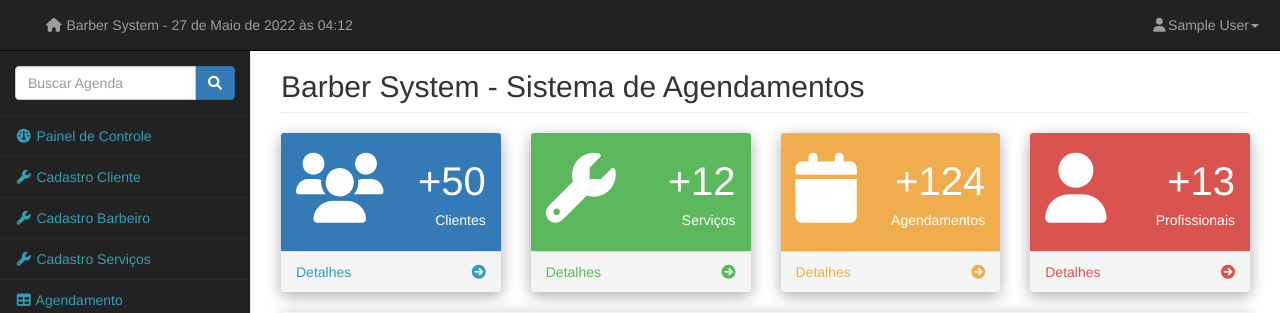
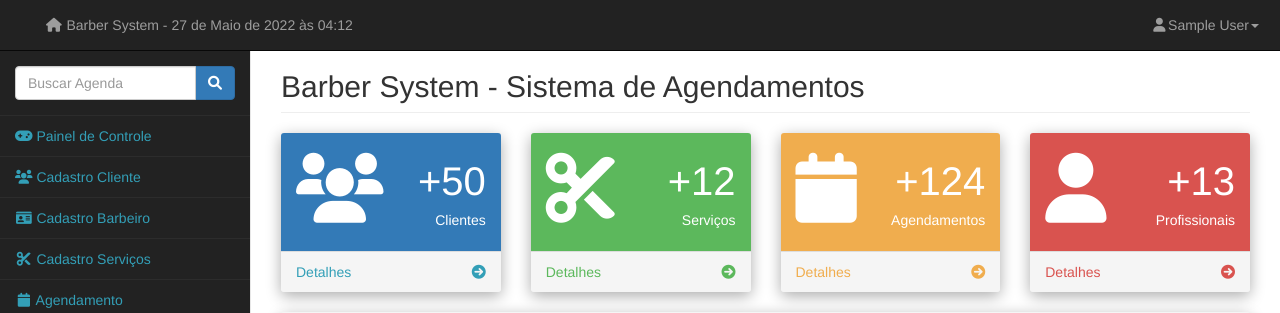
Before and after one commit to DanielBelorini22/barber_system_administracao, a Django app: page / in a window 1280 px wide. Shown: the top 313 px of the page. Run offline with Django 4.2, Linux system fonts and the light colour scheme; the visitor is signed in with stand-in values (Sample User, id 1); data that the repository does not hold is empty; some libraries are stand-ins or nearby versions.

Commit message:
icones da barra de menu

```diff
--- a/administracao/templates/index.html
+++ b/administracao/templates/index.html
@@ -107,22 +107,22 @@
                         <!-- /input-group -->
                     </li>
                     <li>
-                        <a href="/"><i class="fa fa-dashboard fa-fw"></i> Painel de Controle</a>
+                        <a href="/"><i class="fa-solid fa-gamepad fa-fw"></i> Painel de Controle</a>
                     </li>
                     <li>
-                        <a href="{% url 'cliente' %}"><i class="fa fa-wrench fa-fw"></i> Cadastro Cliente</a>
+                        <a href="{% url 'cliente' %}"><i class="fa-solid fa-users fa-fw"></i> Cadastro Cliente</a>
                     </li>
                     <li>
-                        <a href="{% url 'prof' %}"><i class="fa fa-wrench fa-fw"></i> Cadastro Barbeiro
+                        <a href="{% url 'prof' %}"><i class="fa-solid fa-id-card fa-fw"></i> Cadastro Barbeiro
                         </a>
                     </li>
 
 
                     <li>
-                        <a href="{% url 'service' %}"><i class="fa fa-wrench fa-fw"></i> Cadastro Serviços
+                        <a href="{% url 'service' %}"><i class="fa-solid fa-scissors fa-fw"></i> Cadastro Serviços
                         </a>
                     <li>
-                        <a href="{% url 'agenda' %}"><i class="fa fa-table fa-fw"></i> Agendamento</a>
+                        <a href="{% url 'agenda' %}"><i class="fa-solid fa-calendar fa-fw"></i> Agendamento</a>
                     </li>
                     <li>
                         <a href="{% url 'lista' %}"><i class="fa fa-table fa-fw"></i> Lista de Agendamento</a>
@@ -172,7 +172,7 @@
                         <div class="panel-heading">
                             <div class="row">
                                 <div class="col-xs-3">
-                                    <i class="fa fa-wrench fa-5x"></i>
+                                    <i class="fa-solid fa-scissors fa-5x"></i>
                                 </div>
                                 <div class="col-xs-9 text-right">
                                     <div class="huge">+12</div>
```
Also changed, not shown: administracao/templates/base.html (+5 -5 lines).
